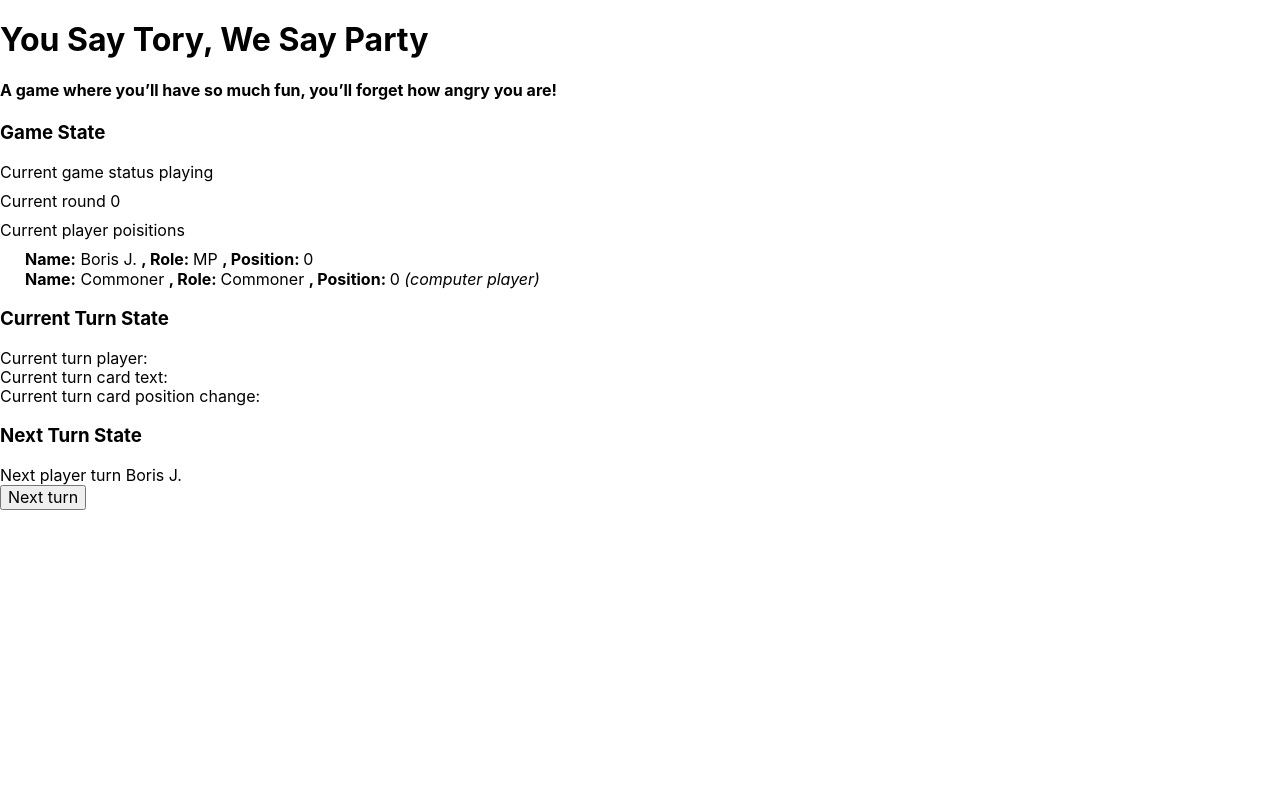
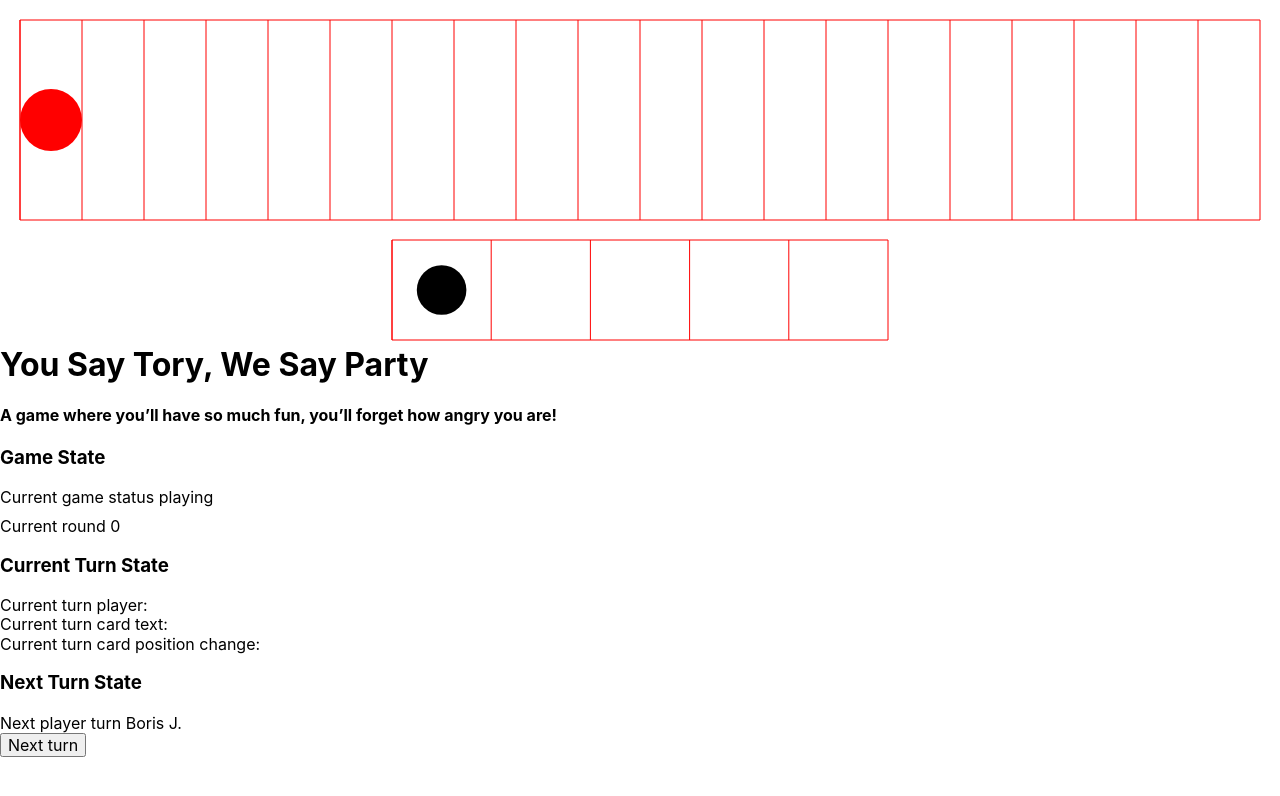
Before and after one commit to adamdavidcole/you-say-tory-we-say-party, a website built with Parcel: page src/index.html in a window 1280 px wide. Both pictures are taken after a click on the button "Start game". Built offline with nearby package versions, Linux system fonts and the light colour scheme.

Commit message:
really basic game display

```diff
--- a/src/card-data.js
+++ b/src/card-data.js
@@ -17,7 +17,7 @@ const MpCards = [
     positionChange: 0,
   },
   {
-    text: 'The public finds out you attended a party the day before Queen Elizabeth went to her husbands funeral alone.',
+    text: 'The public finds out you attended a party the day before Queen Elizabeth went to her husband’s funeral alone.',
     positionChangeText: 'Move back 3 steps.',
     positionChange: -3,
   },
@@ -67,7 +67,7 @@ const MpCards = [
     positionChange: 3,
   },
   {
-    text: 'Send an email to over one hundred 10 Downing Street staff inviting them “ "to make the most of the lovely weather and have some socially distanced drinks in the No 10 garden this evening.... bring your own booze!”.',
+    text: 'Send an email to over one hundred Downing Street staff inviting them “to make the most of the lovely weather and have some socially distanced drinks in the No 10 garden this evening.... bring your own booze!”',
     positionChangeText: 'Advance to next area',
     positionChange: 5, // TODO: implement advance to next area
   },
@@ -87,7 +87,7 @@ const MpCards = [
     positionChange: 1,
   },
   {
-    text: 'Buy a dedicated wine fridge  "Wine time Fridays".',
+    text: 'Buy a dedicated wine fridge for "Wine time Fridays".',
     positionChangeText: 'Move forward 3 spaces.',
     positionChange: 3,
   },
--- /dev/null
+++ b/src/game-display.js
@@ -0,0 +1,164 @@
+/* eslint-disable object-curly-newline */
+/* eslint-disable arrow-parens */
+import { MAX_MP_POSITION, MAX_COMMONER_POSITION, ROLES } from './constants';
+
+const mpPlayerColors = ['#FF0000', '#00FF00', '#0000FF'];
+const commonerPlayerColor = '#000000';
+
+const margin = 20;
+
+export default class GameDisplay {
+  constructor(gameState) {
+    const canvas = document.getElementById('gameDisplay');
+    const ctx = canvas.getContext('2d');
+
+    this.canvas = canvas;
+    this.ctx = ctx;
+
+    this.resetSize();
+
+    window.addEventListener('resize', () => {
+      this.onResize();
+    });
+
+    console.log(this.ctx);
+
+    this.gameState = gameState;
+  }
+
+  onResize() {
+    console.log('onResize');
+    this.resetSize();
+    this.draw();
+  }
+
+  resetSize() {
+    const windowWidth = window.innerWidth;
+    const windowHeight = window.innerHeight;
+    this.canvas.width = windowWidth;
+    this.canvas.height = windowHeight;
+    this.width = this.canvas.width;
+    this.height = this.canvas.height;
+  }
+
+  getMpTrackPosition() {
+    const leftBorder = margin;
+    const topBorder = margin;
+    const width = this.width - 2 * margin;
+    const height = Math.min(this.height / 3, 200);
+    const sectionWidth = width / MAX_MP_POSITION;
+
+    return {
+      leftBorder,
+      topBorder,
+      width,
+      height,
+      sectionWidth,
+    };
+  }
+
+  getCommonerTrackPosition() {
+    const { topBorder, width, height } = this.getMpTrackPosition();
+    const commonerLeftBorder = this.width / 2 - width / 5;
+    const commonerTopBorder = topBorder + height + margin;
+    const commonerWidth = width / 2.5;
+    const commonerHeight = 100;
+    const commonerSectionWidth = commonerWidth / MAX_COMMONER_POSITION;
+
+    return {
+      commonerLeftBorder,
+      commonerTopBorder,
+      commonerWidth,
+      commonerHeight,
+      commonerSectionWidth,
+    };
+  }
+
+  drawSetting() {
+    // MP border
+    const { leftBorder, topBorder, width, height, sectionWidth } = this.getMpTrackPosition();
+
+    this.ctx.beginPath();
+    this.ctx.rect(leftBorder, topBorder, width, height);
+    this.ctx.strokeStyle = '#FF0000';
+    this.ctx.stroke();
+    this.ctx.closePath();
+
+    for (let i = 0; i < MAX_MP_POSITION; i += 1) {
+      const lineStartX = leftBorder + i * sectionWidth;
+      this.ctx.beginPath();
+      this.ctx.moveTo(lineStartX, topBorder);
+      this.ctx.lineTo(lineStartX, topBorder + height);
+      this.ctx.stroke();
+    }
+
+    // commoner Border
+    const {
+      commonerLeftBorder,
+      commonerTopBorder,
+      commonerWidth,
+      commonerHeight,
+      commonerSectionWidth,
+    } = this.getCommonerTrackPosition();
+
+    this.ctx.beginPath();
+    this.ctx.rect(commonerLeftBorder, commonerTopBorder, commonerWidth, commonerHeight);
+    this.ctx.strokeStyle = '#FF0000';
+    this.ctx.stroke();
+    this.ctx.closePath();
+
+    for (let i = 0; i < MAX_COMMONER_POSITION; i += 1) {
+      const lineStartX = commonerLeftBorder + i * commonerSectionWidth;
+      this.ctx.beginPath();
+      this.ctx.moveTo(lineStartX, commonerTopBorder);
+      this.ctx.lineTo(lineStartX, commonerTopBorder + commonerHeight);
+      this.ctx.stroke();
+    }
+  }
+
+  drawPlayers() {
+    const mpPlayers = this.gameState.players.filter(player => player.role === ROLES.MP);
+    const commonerPlayer = this.gameState.players.find(player => player.role === ROLES.COMMONER);
+
+    if (mpPlayers.length === 0 || !commonerPlayer) return;
+
+    const { leftBorder, topBorder, height, sectionWidth } = this.getMpTrackPosition();
+    const radius = sectionWidth / 2;
+
+    mpPlayers.forEach(mpPlayer => {
+      const gamePosition = mpPlayer.position;
+
+      const xPosition = leftBorder + gamePosition * sectionWidth - sectionWidth / 2;
+      const yPosition = topBorder + (height / (mpPlayers.length + 1)) * (mpPlayer.index + 1);
+
+      const color = mpPlayerColors[mpPlayer.index];
+      this.ctx.fillStyle = color;
+      this.ctx.beginPath();
+      this.ctx.arc(xPosition, yPosition, radius, 0, 2 * Math.PI);
+      this.ctx.fill();
+    });
+
+    const { commonerLeftBorder, commonerTopBorder, commonerHeight, commonerSectionWidth } =
+      this.getCommonerTrackPosition();
+
+    const commonerGamePosition = commonerPlayer.position;
+
+    const xPosition =
+      commonerLeftBorder + commonerGamePosition * commonerSectionWidth - commonerSectionWidth / 2;
+    const yPosition = commonerTopBorder + commonerHeight / 2;
+
+    const commonerRadius = commonerSectionWidth / 4;
+    const color = commonerPlayerColor;
+    this.ctx.fillStyle = color;
+    this.ctx.beginPath();
+    this.ctx.arc(xPosition, yPosition, commonerRadius, 0, 2 * Math.PI);
+    this.ctx.fill();
+  }
+
+  draw() {
+    this.ctx.clearRect(0, 0, this.width, this.height);
+
+    this.drawSetting();
+    this.drawPlayers();
+  }
+}
--- a/src/index.html
+++ b/src/index.html
@@ -7,6 +7,7 @@
     <meta name="viewport" content="width=device-width, initial-scale=1" />
   </head>
   <body>
+    <div id="gameDetails">
       <h1>You Say Tory, We Say Party</h1>
       <h4>A game where you’ll have so much fun, you’ll forget how angry you are!</h4>
 
@@ -14,10 +15,6 @@
         <h3>Game State</h3>
         <div>Current game status <span id="current-status"></span></div>
         <div>Current round <span id="current-round"></span></div>
-      <div>
-        Current player poisitions
-        <div id="current-player-positions"></div>
-      </div>
       </div>
 
       <div id="initialize-game-state">
@@ -49,7 +46,8 @@
         <div>Current turn player: <span id="current-player-turn"></span></div>
         <div>Current turn card text: <span id="current-turn-card-text"></span></div>
         <div>
-        Current turn card position change: <span id="current-turn-card-position-change-text"></span>
+          Current turn card position change:
+          <span id="current-turn-card-position-change-text"></span>
         </div>
       </div>
 
@@ -60,6 +58,9 @@
       </div>
 
       <div id="game-over-state"></div>
+    </div>
+
+    <canvas id="gameDisplay" width="480" height="320"></canvas>
 
     <script type="module" src="main.js"></script>
   </body>
--- a/src/main.js
+++ b/src/main.js
@@ -2,6 +2,7 @@
 import { ROLES, GAME_STATES } from './constants';
 import CardDeck from './card-deck';
 import Player from './player';
+import GameDisplay from './game-display';
 
 const gameState = {
   status: GAME_STATES.INITIALIZING,
@@ -36,25 +37,12 @@ function updateGameStateUI() {
   const currentStatusEl = document.getElementById('current-status');
   const currentRoundEl = document.getElementById('current-round');
   const nextPlayerTurnEl = document.getElementById('next-player-turn');
-  const currentPlayerPositionsEl = document.getElementById('current-player-positions');
 
   const nextPlayer = gameState.players[gameState.nextPlayerTurn];
 
   currentStatusEl.innerText = gameState.status;
   currentRoundEl.innerText = gameState.currentRound;
   nextPlayerTurnEl.innerText = nextPlayer.name;
-
-  currentPlayerPositionsEl.innerHTML = gameState.players
-    .map(
-      (player, i) => `
-    <div>
-      <b>Name:</b> ${player.name}
-      <b>, Role: </b> ${player.role}
-      <b>, Position: </b> ${player.position}
-      ${player.isComputer ? '<i>(computer player)</i>' : ''}
-    </div>`
-    )
-    .join(' ');
 }
 
 function updateGameTurnUI({ card, currentPlayerTurnIndex }) {
@@ -133,5 +121,14 @@ nextTurnButton.addEventListener('click', nextTurn);
 const startGameButton = document.getElementById('start-game-button');
 startGameButton.addEventListener('click', startGame);
 
+const gameDisplay = new GameDisplay(gameState);
+
+function draw() {
+  gameDisplay.draw();
+  requestAnimationFrame(draw);
+}
+
+requestAnimationFrame(draw);
+
 createPlayers();
 updateGameStateUI();
--- a/src/player.js
+++ b/src/player.js
@@ -11,7 +11,7 @@ export default class Player {
     this.role = role;
     this.index = index;
     this.isComputer = isComputer;
-    this.position = 0;
+    this.position = 1;
     this.isWinner = false;
 
     if (this.role === ROLES.MP) {
@@ -33,7 +33,7 @@ export default class Player {
 
   ensurePositionWithinBounds() {
     const maxPosition = this.getMaxPosition();
-    if (this.position < 0) this.position = 0;
+    if (this.position <= 1) this.position = 1;
     if (this.position > maxPosition) this.position = maxPosition;
   }
 
--- a/src/style.css
+++ b/src/style.css
@@ -18,3 +18,15 @@ body {
 #current-turn-card-text {
   margin-bottom: 25px;
 }
+
+#gameDetails {
+  position: relative;
+  top: 325px;
+}
+
+#gameDisplay {
+  position: absolute;
+  top: 0;
+  left: 0;
+  z-index: -1;
+}
```
Lines whose indentation alone changed are shown as unchanged.
